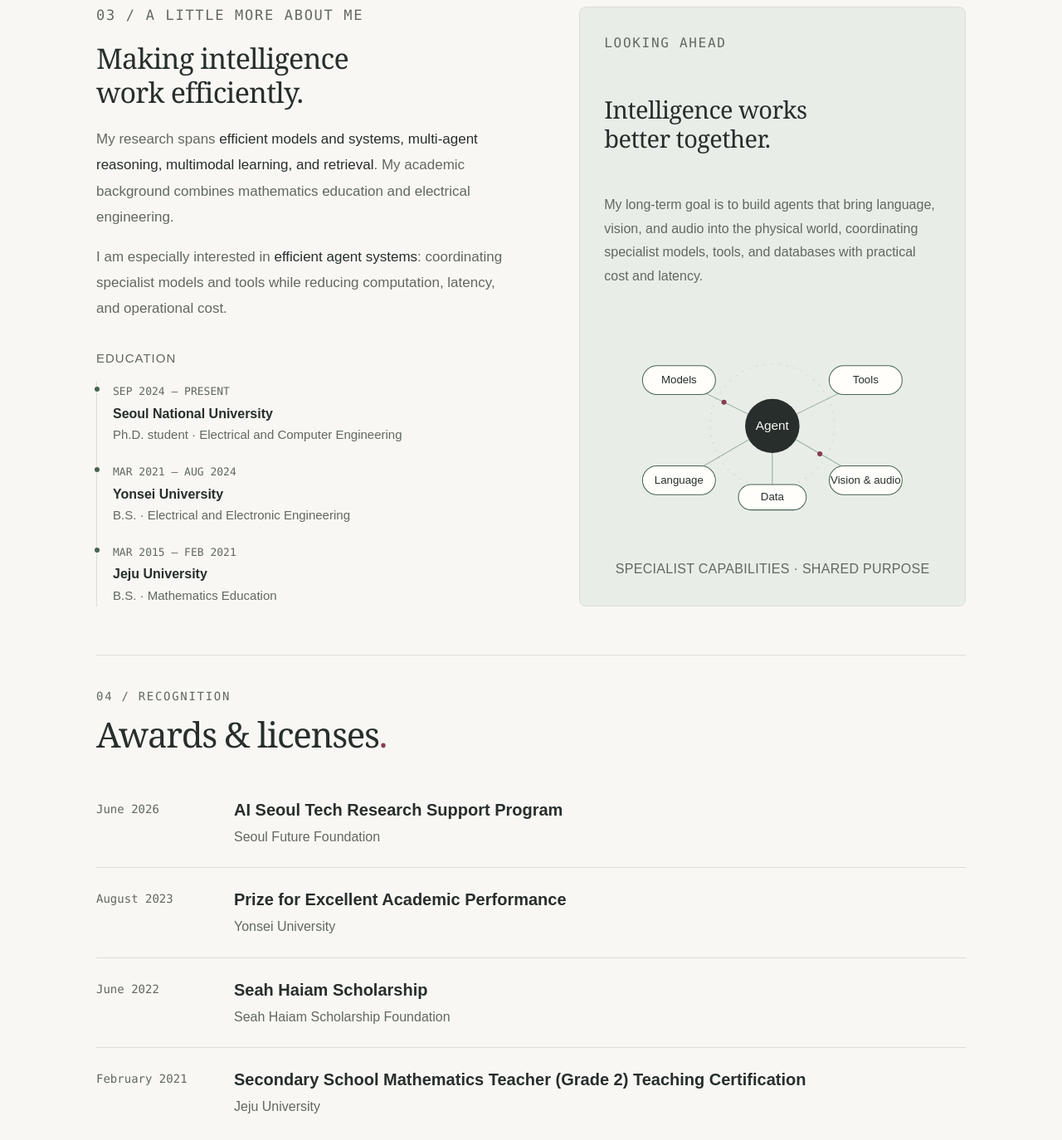
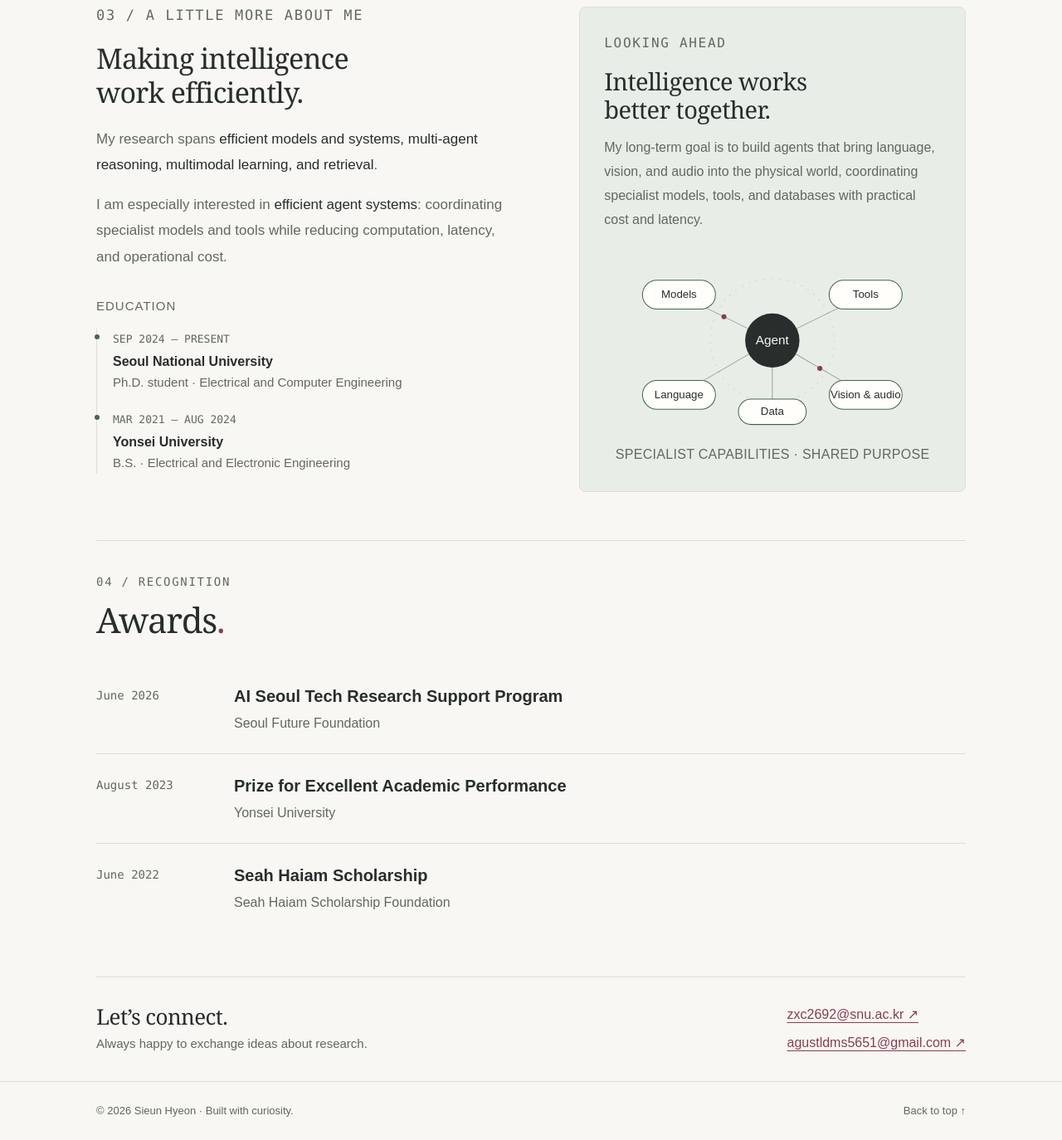
Before and after one commit to hyeonsieun/hyeonsieun.github.io, a plain HTML site: page index.html in a window 1280 px wide. Shown: the part 5114-6488 px from the top of the page at 83% size. Drawn offline with Linux system fonts and the light colour scheme.

Commit message:
Update personal website

```diff
--- a/index.html
+++ b/index.html
@@ -212,12 +212,11 @@
 
     <section id="about" class="about-section" aria-labelledby="about-title">
       <div class="about-copy reveal"><p class="eyebrow accent">03 / A little more about me</p><h2 id="about-title">Making intelligence<br>work efficiently.</h2>
-        <p>My research spans <strong>efficient models and systems, multi-agent reasoning, multimodal learning, and retrieval</strong>. My academic background combines mathematics education and electrical engineering.</p>
+        <p>My research spans <strong>efficient models and systems, multi-agent reasoning, multimodal learning, and retrieval</strong>.</p>
         <p>I am especially interested in <strong>efficient agent systems</strong>: coordinating specialist models and tools while reducing computation, latency, and operational cost.</p>
         <div class="education"><h3>Education</h3>
           <div class="education-item"><time>SEP 2024 — PRESENT</time><h4>Seoul National University</h4><p>Ph.D. student · Electrical and Computer Engineering</p></div>
           <div class="education-item"><time>MAR 2021 — AUG 2024</time><h4>Yonsei University</h4><p>B.S. · Electrical and Electronic Engineering</p></div>
-          <div class="education-item"><time>MAR 2015 — FEB 2021</time><h4>Jeju University</h4><p>B.S. · Mathematics Education</p></div>
         </div>
       </div>
       <aside class="research-note reveal" aria-labelledby="direction-title"><p class="eyebrow">Looking ahead</p><h3 id="direction-title">Intelligence works<br>better together.</h3><p>My long-term goal is to build agents that bring language, vision, and audio into the physical world, coordinating specialist models, tools, and databases with practical cost and latency.</p>
@@ -229,12 +228,11 @@
       </aside>
     </section>
     <section id="awards" class="awards-section" aria-labelledby="awards-title">
-      <div class="section-heading reveal"><div><p class="eyebrow">04 / Recognition</p><h2 id="awards-title">Awards &amp; licenses<span class="accent">.</span></h2></div></div>
+      <div class="section-heading reveal"><div><p class="eyebrow">04 / Recognition</p><h2 id="awards-title">Awards<span class="accent">.</span></h2></div></div>
       <ul class="awards-list">
         <li class="award-item"><time datetime="2026-06">June 2026</time><div><h3>AI Seoul Tech Research Support Program</h3><p>Seoul Future Foundation</p></div></li>
         <li class="award-item"><time datetime="2023-08">August 2023</time><div><h3>Prize for Excellent Academic Performance</h3><p>Yonsei University</p></div></li>
         <li class="award-item"><time datetime="2022-06">June 2022</time><div><h3>Seah Haiam Scholarship</h3><p>Seah Haiam Scholarship Foundation</p></div></li>
-        <li class="award-item"><time datetime="2021-02">February 2021</time><div><h3>Secondary School Mathematics Teacher (Grade 2) Teaching Certification</h3><p>Jeju University</p></div></li>
       </ul>
     </section>
     <section class="contact" aria-labelledby="contact-title"><div><h2 id="contact-title">Let’s connect.</h2><p>Always happy to exchange ideas about research.</p></div><div class="contact-emails"><a href="mailto:zxc2692@snu.ac.kr">zxc2692@snu.ac.kr <span aria-hidden="true">↗</span></a><a href="mailto:agustldms5651@gmail.com">agustldms5651@gmail.com <span aria-hidden="true">↗</span></a></div></section>
```
Also changed, not shown: 2 other files.
